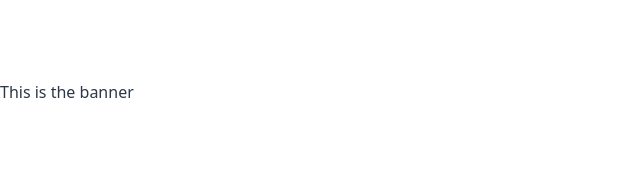
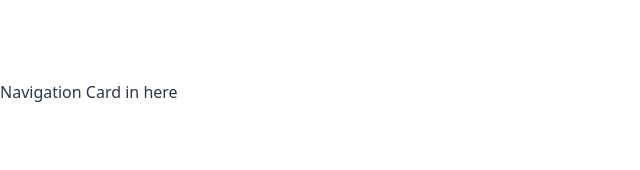
Before and after one commit to kokiebisu/tailbnb, a Next.js app: page / in a window 1280 px wide. Shown: the top 170 px of the page, without its empty margins (0-640 px from the left). Built offline with nearby package versions, Linux system fonts and the light colour scheme.

Commit message:
deleted banner component

```diff
--- a/components/Banner.js
+++ /dev/null
@@ -1,3 +0,0 @@
-export default () => {
-	return <div>This is the banner</div>;
-};
--- a/components/Header.js
+++ b/components/Header.js
@@ -23,7 +23,7 @@ export default () => {
 					</a>
 				</div>
 
-				<div class=''>
+				<div>
 					<nav class='flex items-center justify-around flex-wrap text-white'>
 						<a href='#' className='flex self-center flex-wrap justify-between text-sm font-semibold px-2'>
 							<svg
@@ -56,6 +56,9 @@ export default () => {
 					</nav>
 				</div>
 			</div>
+			<div class='flex items-center flex-wrap justify-start'>
+				<div class='flex-1'>Navigation Card in here</div>
+			</div>
 		</header>
 	);
 };
--- a/pages/index.js
+++ b/pages/index.js
@@ -1,12 +1,10 @@
 // Component
 import Header from '../components/Header';
-import Banner from '../components/Banner';
 
 const Home = () => {
 	return (
 		<>
 			<Header />
-			<Banner />
 		</>
 	);
 };
```
